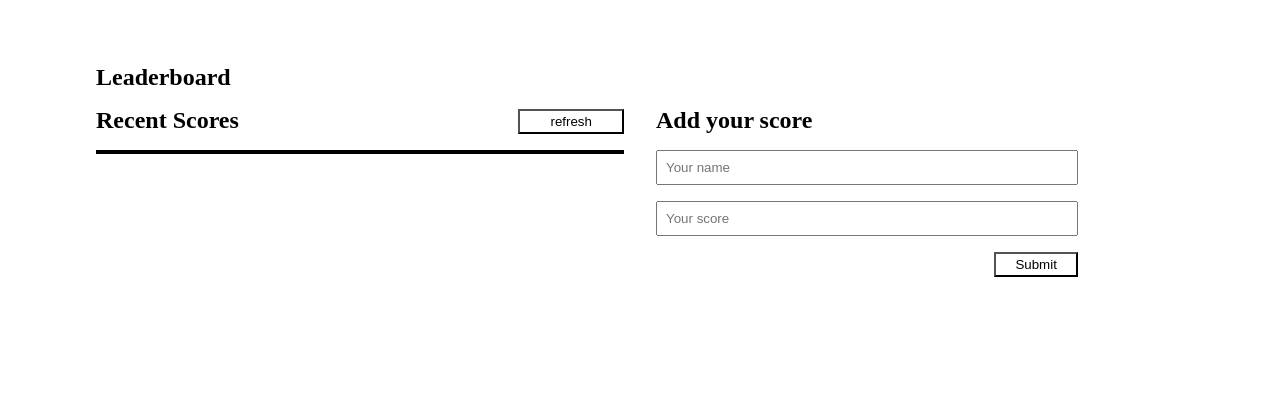
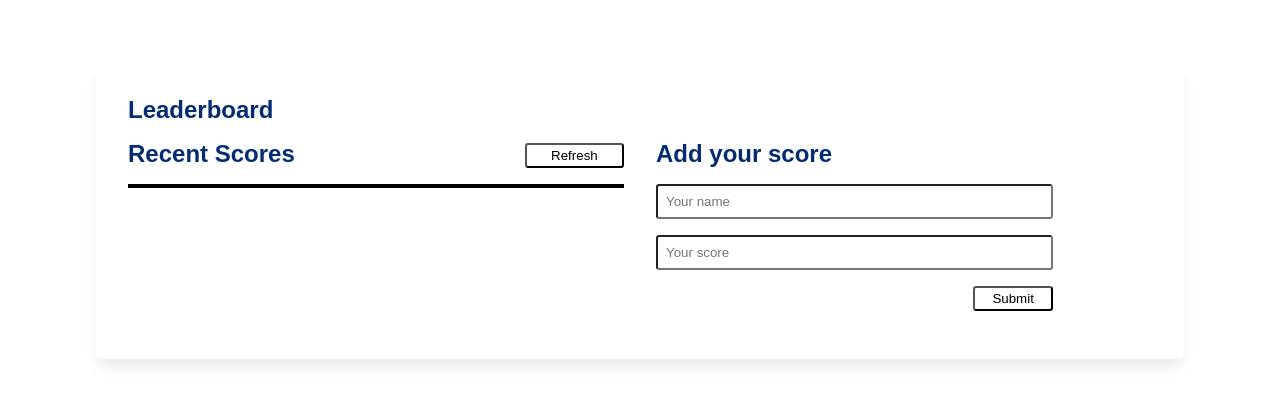
Before and after one commit to ProgramKingAbel/Leaderboard, a website built with webpack: page src/index.html in a window 1280 px wide. Built offline with nearby package versions, Linux system fonts and the light colour scheme.

Commit message:
Add better css styling

```diff
--- a/src/index.html
+++ b/src/index.html
@@ -8,14 +8,14 @@
     <title>Leaderboard</title>
 </head>
 <body>
-    <section>
-        <h1 class="title">Leaderboard</h1>
+    <section class="wrapper">
+        <h1 class="title fonts">Leaderboard</h1>
         <div class="content">
             <div class="display">
 
             <div class="heading">
-                <h2>Recent Scores</h2>
-                <button class="refresh btn" id="refresh">refresh</button>
+                <h2 class="fonts">Recent Scores</h2>
+                <button class="refresh btn" id="refresh">Refresh</button>
 
              </div>
                 <ul class="all-scores">
@@ -23,10 +23,10 @@
                 </ul>
             </div>
             <div class="user-input">
-                <h2>Add your score</h2>
+                <h2 class="fonts">Add your score</h2>
                 <form action="" id="dataForm">
-                <input type="text" name="name" id="name" placeholder="Your name">
-                <input type="number" name="score" id="score" placeholder="Your score">
+                <input type="text" name="name" id="name" placeholder="Your name" required>
+                <input type="number" name="score" id="score" placeholder="Your score" required>
                 <button class="btn" type="submit" id="submit">Submit</button>
             </form>
             </div>
--- a/src/styles/main.css
+++ b/src/styles/main.css
@@ -1,3 +1,5 @@
+@import url('https://fonts.googleapis.com/css2?family=Lato&display=swap');
+
 * {
   margin: 0;
   padding: 0;
@@ -6,16 +8,27 @@
   text-decoration: none;
   box-sizing: border-box;
 }
+.fonts {
+  font-family: 'Poppins', sans-serif;
+  font-size: 1.5rem;
+  font-weight: 700;
+  color: #032c72;
+}
 
-section {
+.wrapper {
   width: 85%;
   margin: 4rem auto;
+  background-color: #fff;
+  border-radius: 6px;
+  box-shadow: 0 10px 15px -3px rgba(0, 0, 0, 0.1);
+  padding: 2rem;
 }
 
 .heading {
   display: flex;
   justify-content: space-between;
   margin-bottom: 1rem;
+  font-size: 2rem;
 }
 
 .content {
@@ -34,7 +47,7 @@ section {
 }
 
 .list-item:nth-child(even) {
-  background-color: gray;
+  background-color: #032c725b;
 }
 
 .user-input,
@@ -55,6 +68,7 @@ input {
 
 input {
   padding: 0.5rem;
+  border-radius: 0.2rem;
 }
 
 .btn {
@@ -63,4 +77,11 @@ input {
   padding: 0.2rem;
   background: transparent;
   cursor: pointer;
+  border-radius: 0.2rem;
 }
+
+.btn:hover {
+  background-color: #032c72;
+  color: #fff;
+
+}
```
